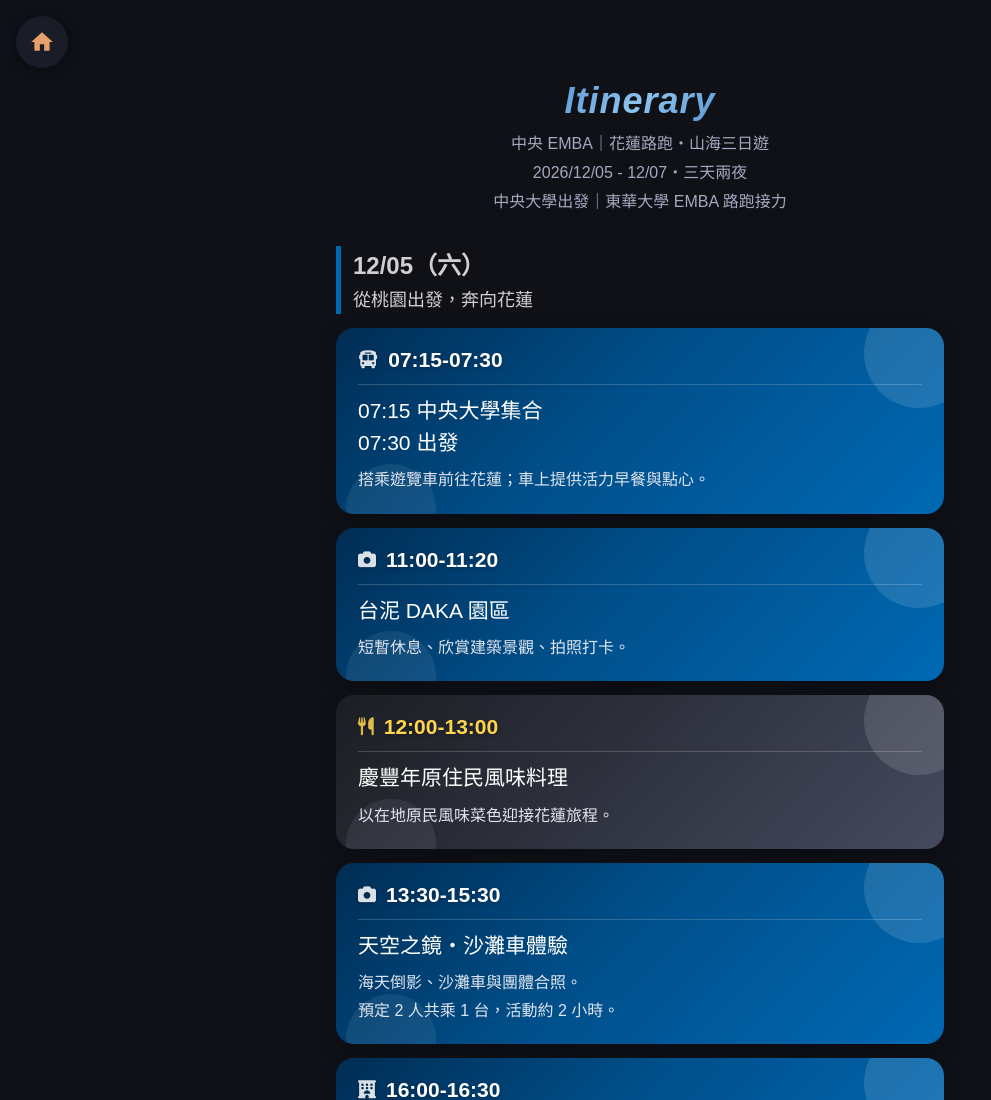
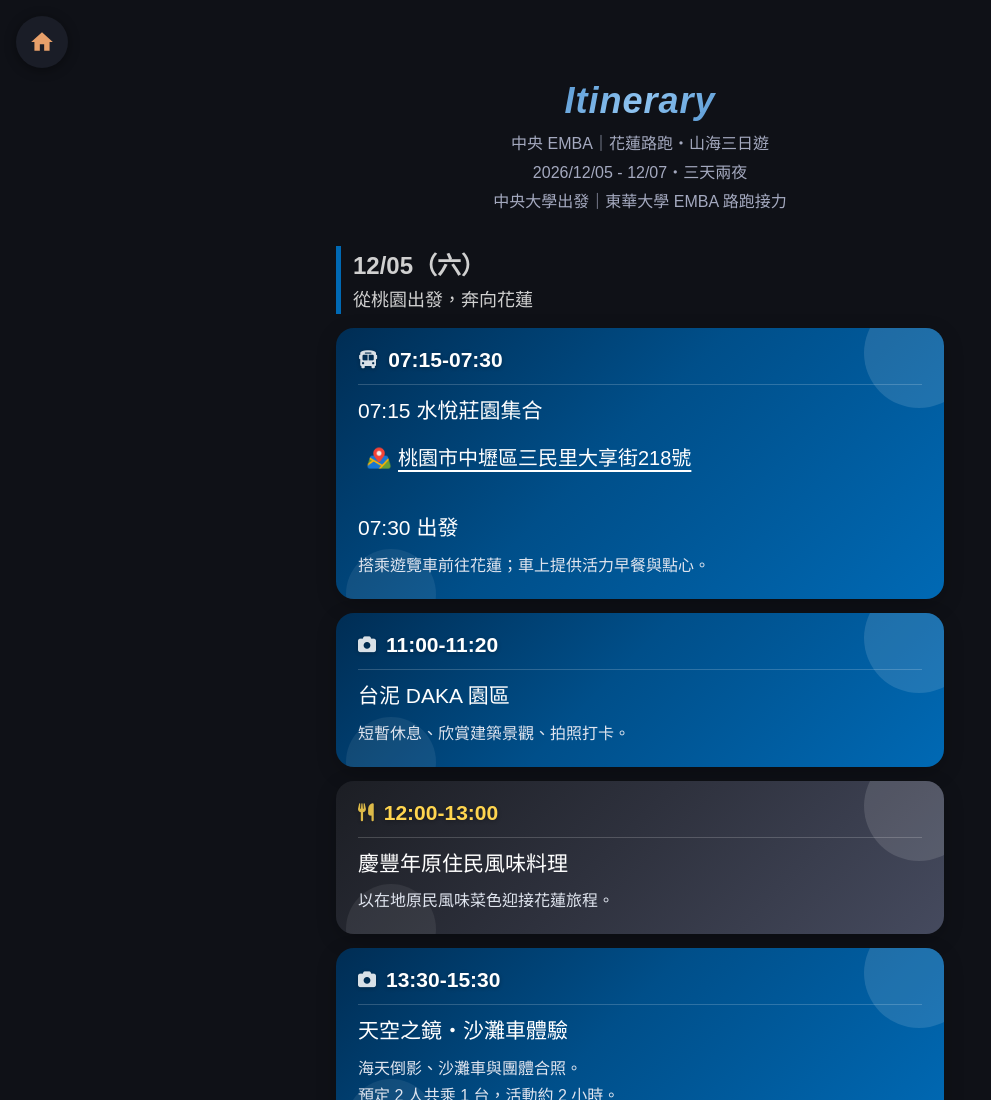
Before and after one commit to Paulliao0531/2026-EMBA-marathon-APP, a plain HTML site: page Itinerary.html in a window 1280 px wide. Shown: the top 1100 px of the page, without its empty margins (0-991 px from the left). Drawn offline with Linux system fonts and the light colour scheme.

Commit message:
Update itinerary meeting point map link

```diff
--- a/Itinerary.html
+++ b/Itinerary.html
@@ -264,6 +264,9 @@
     .activity-text a:hover {
       color: #ffd54f;
     }
+    .address-link { font-size: 20px; display: inline-flex; align-items: center; justify-content: center; min-height: 44px; padding: 6px 8px; color: #fff2a8; text-decoration: underline; text-decoration-color: #fff2a8; text-underline-offset: 5px; overflow-wrap: anywhere; }
+    .address-link:hover { color: #fff2a8; }
+    .location-icon { display: inline-block; width: 1.3em; height: 1.3em; margin-right: .3em; vertical-align: -.3em; object-fit: contain; flex-shrink: 0; }
   </style>
 </head>
 <body>
@@ -285,7 +288,9 @@
       <div class="contact-card item-sg">
         <div class="card-time"><i class="fa-solid fa-bus" aria-hidden="true"></i>07:15-07:30</div>
         <div class="activity-block">
-          <div class="activity-text">07:15 中央大學集合<br>07:30 出發</div>
+          <div class="activity-text">07:15 水悅莊園集合
+	  <div class="activity-description"><a class="address-link" href="https://maps.app.goo.gl/dcHxmaLkFuN384pRA" target="_blank" rel="noopener noreferrer"><img class="location-icon" src="google-maps-icon.png" width="26" height="26" alt="" aria-hidden="true"><span>桃園市中壢區三民里大享街218號</span></a></div>
+	  <br>07:30 出發</div>
           <div class="activity-description">搭乘遊覽車前往花蓮；車上提供活力早餐與點心。</div>
         </div>
       </div>
```
